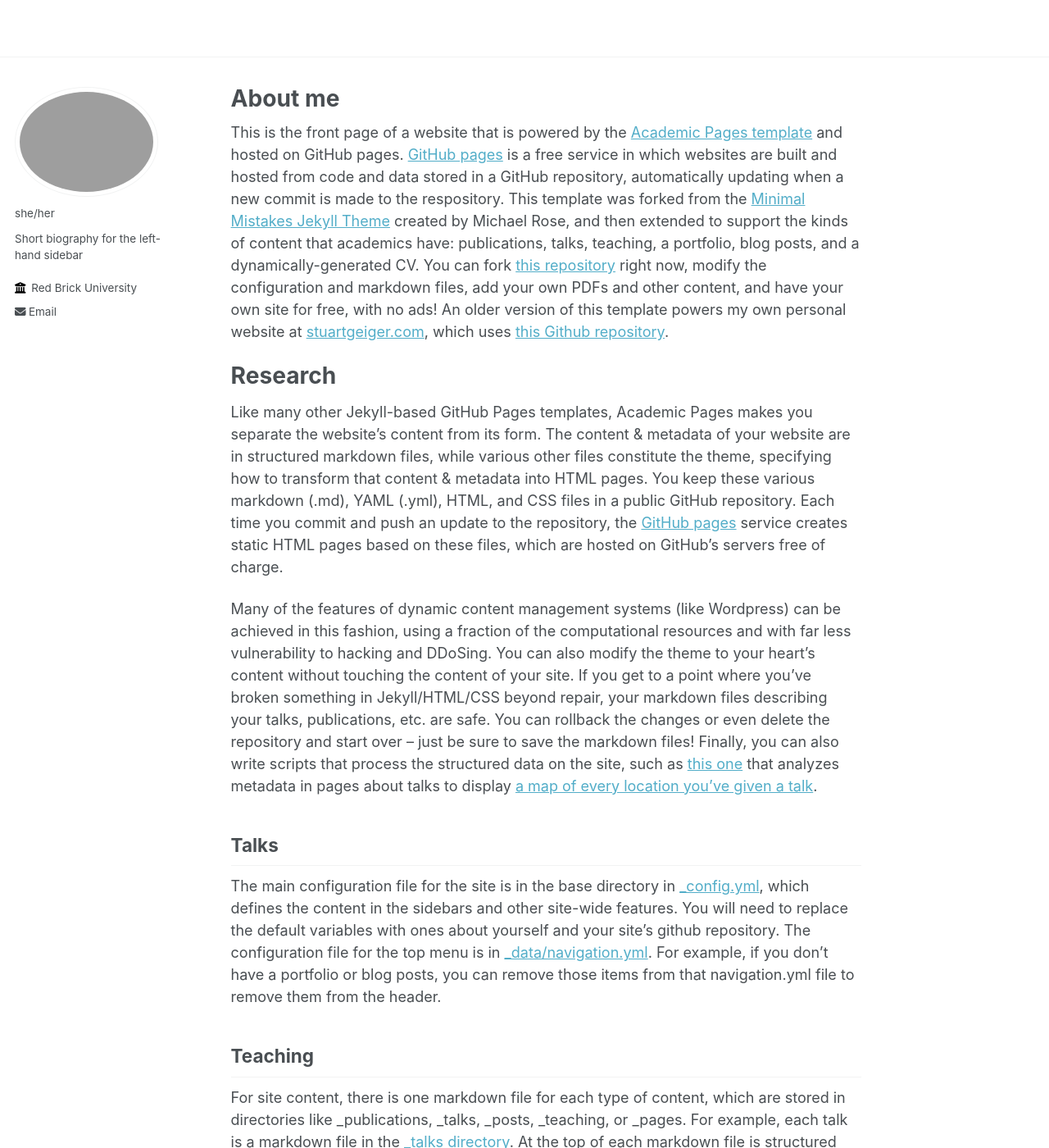
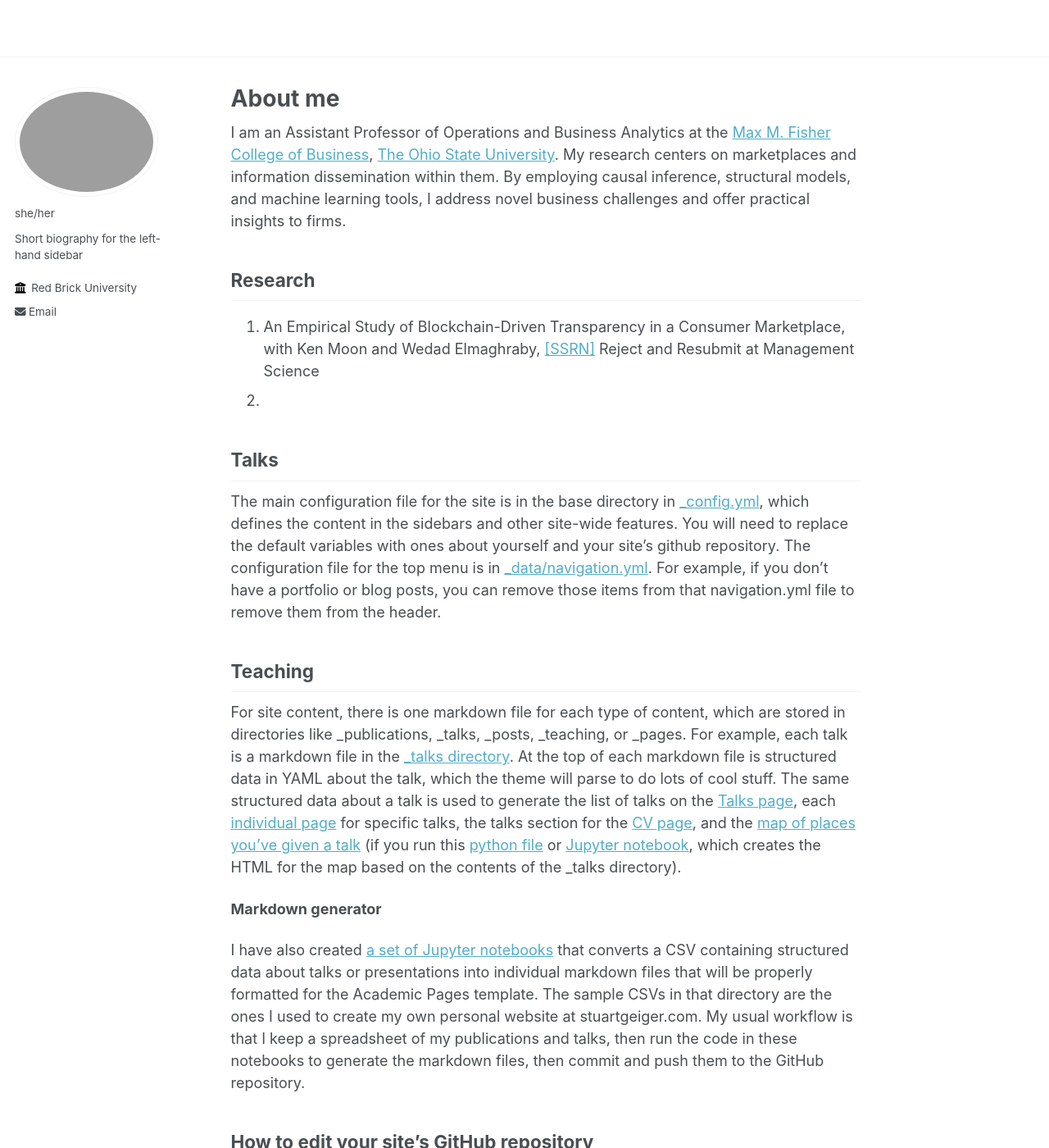
Before and after one commit to jiangyijane/jiangyijane.github.io, a Jekyll site: the page built from _pages/about.md, in a window 1280 px wide and 1400 px high. Shown: the whole window at 82% size. Built offline with Jekyll 4.4.1, drawn with Linux system fonts in a browser that asks for light colours.

Commit message:
Update about.md

```diff
--- a/_pages/about.md
+++ b/_pages/about.md
@@ -7,13 +7,13 @@ redirect_from:
   - /about.html
 ---
 
-This is the front page of a website that is powered by the [Academic Pages template](https://github.com/academicpages/academicpages.github.io) and hosted on GitHub pages. [GitHub pages](https://pages.github.com) is a free service in which websites are built and hosted from code and data stored in a GitHub repository, automatically updating when a new commit is made to the respository. This template was forked from the [Minimal Mistakes Jekyll Theme](https://mmistakes.github.io/minimal-mistakes/) created by Michael Rose, and then extended to support the kinds of content that academics have: publications, talks, teaching, a portfolio, blog posts, and a dynamically-generated CV. You can fork [this repository](https://github.com/academicpages/academicpages.github.io) right now, modify the configuration and markdown files, add your own PDFs and other content, and have your own site for free, with no ads! An older version of this template powers my own personal website at [stuartgeiger.com](http://stuartgeiger.com), which uses [this Github repository](https://github.com/staeiou/staeiou.github.io).
+I am an Assistant Professor of Operations and Business Analytics at the [Max M. Fisher College of Business](https://fisher.osu.edu), [The Ohio State University](https://www.osu.edu). My research centers on marketplaces and information dissemination within them. By employing causal inference, structural models, and machine learning tools, I address novel business challenges and offer practical insights to firms.
 
 Research
-======
-Like many other Jekyll-based GitHub Pages templates, Academic Pages makes you separate the website's content from its form. The content & metadata of your website are in structured markdown files, while various other files constitute the theme, specifying how to transform that content & metadata into HTML pages. You keep these various markdown (.md), YAML (.yml), HTML, and CSS files in a public GitHub repository. Each time you commit and push an update to the repository, the [GitHub pages](https://pages.github.com/) service creates static HTML pages based on these files, which are hosted on GitHub's servers free of charge.
-
-Many of the features of dynamic content management systems (like Wordpress) can be achieved in this fashion, using a fraction of the computational resources and with far less vulnerability to hacking and DDoSing. You can also modify the theme to your heart's content without touching the content of your site. If you get to a point where you've broken something in Jekyll/HTML/CSS beyond repair, your markdown files describing your talks, publications, etc. are safe. You can rollback the changes or even delete the repository and start over -- just be sure to save the markdown files! Finally, you can also write scripts that process the structured data on the site, such as [this one](https://github.com/academicpages/academicpages.github.io/blob/master/talkmap.ipynb) that analyzes metadata in pages about talks to display [a map of every location you've given a talk](https://academicpages.github.io/talkmap.html).
+------
+1.	An Empirical Study of Blockchain-Driven Transparency in a Consumer Marketplace, with Ken Moon and Wedad Elmaghraby, [[SSRN]]()
+   Reject and Resubmit at Management Science
+3.
 
 Talks
 ------
```
